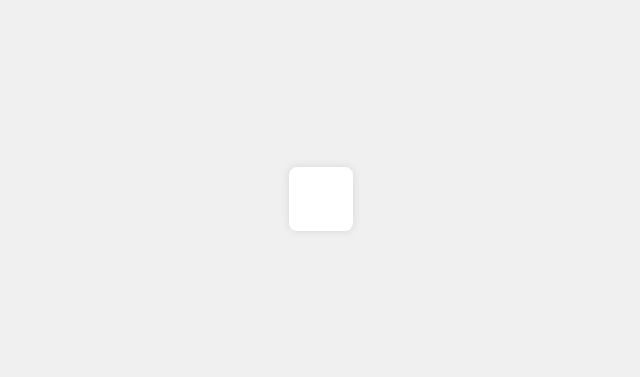
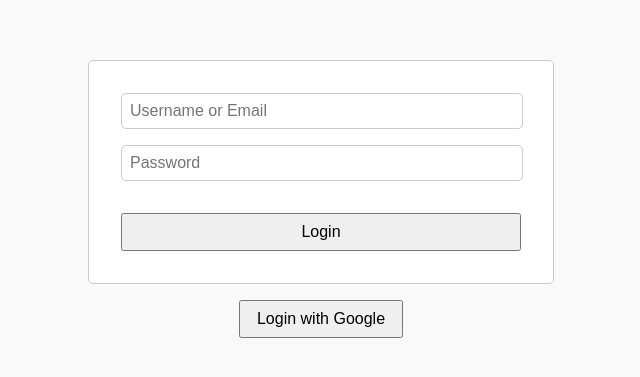
Before and after one commit to Desside-Developer/resume_project-dodge_music, a Vue app in the folder frontend/: page /auth in a window 1280 px wide. Shown: the part 201-578 px from the top of the page, without its empty margins (319-959 px from the left). Built offline with nearby package versions, Linux system fonts and the light colour scheme.

Commit message:
✨ feat(frontend): Add auth styles -basic

```diff
--- a/frontend/src/layouts/AuthLayout.vue
+++ b/frontend/src/layouts/AuthLayout.vue
@@ -1,30 +1,98 @@
 <template>
-  <div class="auth-layout">
-    <main>
-      <router-view />
-    </main>
+  <div class="auth-container">
+    <form @submit.prevent="login">
+      <div class="form-group">
+        <input type="text" id="username" v-model="username" placeholder="Username or Email" required />
+      </div>
+      <div class="form-group">
+        <input type="password" id="password" v-model="password" placeholder="Password" required />
+      </div>
+      <button type="submit">Login</button>
+    </form>
+    <button @click="loginWithGoogle">Login with Google</button>
   </div>
 </template>
 
 <script>
 export default {
-  name: 'AuthLayout',
+  data() {
+    return {
+      username: '',
+      password: '',
+    };
+  },
+  methods: {
+    login() {
+      console.log('Logging in with', this.username, this.password);
+    },
+    loginWithGoogle() {
+      console.log('Logging in with Google');
+    },
+  },
 };
 </script>
+<style scoped>
 
-<style scoped>
-.auth-layout {
+.auth-container {
   display: flex;
+  flex-direction: column;
   justify-content: center;
   align-items: center;
+  min-height: 100vh;
   height: 100vh;
-  background-color: #f0f0f0;
+  box-sizing: border-box;
+  padding: 2rem;
+  background-color: #f9f9f9;
+  overflow: auto;
 }
 
-main {
-  background: white;
+.auth-container form {
+  display: flex;
+  flex-direction: column;
+  width: 100%;
+  max-width: 400px;
   padding: 2rem;
-  border-radius: 8px;
-  box-shadow: 0 0 10px rgba(0, 0, 0, 0.1);
+  border: 1px solid #ccc;
+  border-radius: 5px;
+  background-color: #fff;
+}
+
+.auth-container button {
+  padding: 0.5rem 1rem;
+  font-size: 1rem;
+  cursor: pointer;
+  margin-top: 1rem;
+}
+
+.form-group {
+  margin-bottom: 1rem;
+}
+
+.form-group input {
+  width: calc(100% - 1rem);
+  padding: 0.5rem;
+  font-size: 1rem;
+  border: 1px solid #ccc;
+  border-radius: 5px;
+}
+
+@media (max-width: 768px) {
+  .auth-container {
+    padding: 1rem;
+  }
+
+  .auth-container form {
+    padding: 1rem;
+  }
+
+  .auth-container button {
+    padding: 0.5rem;
+    font-size: 0.875rem;
+  }
+
+  .form-group input {
+    padding: 0.5rem;
+    font-size: 0.875rem;
+  }
 }
 </style>
```
